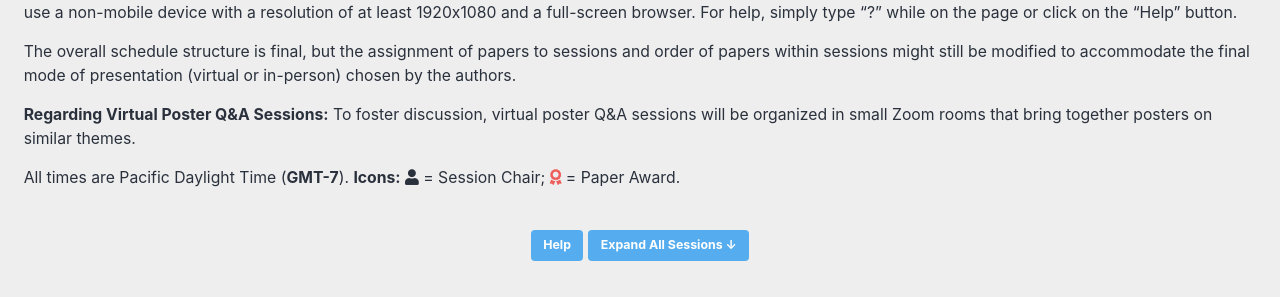
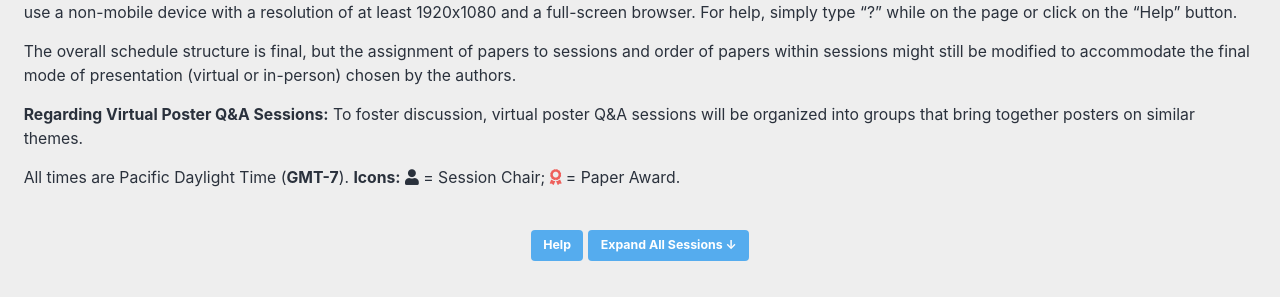
Before and after one commit to naacl-org/naacl-2022-website, a Jekyll site: the page built from _pages/program/schedule.md, in a window 1280 px wide and 900 px high. Shown: the part 161-458 px from the top of the window. Built offline with Jekyll 4.4.1, drawn with Linux system fonts in a browser that asks for light colours; cached includes are drawn as plain includes; comment, search, counter and statistics services are not loaded.

Commit message:
Update text in the schedule about poster sessions

```diff
--- a/_pages/program/schedule.md
+++ b/_pages/program/schedule.md
@@ -18,7 +18,7 @@ The overall schedule structure is final, but the assignment of papers to session
 to accommodate the final mode of presentation (virtual or in-person) chosen by the authors.
 
 **Regarding Virtual Poster Q&A Sessions:**
-To foster discussion, virtual poster Q&A sessions will be organized in small Zoom rooms that bring together posters on similar themes.
+To foster discussion, virtual poster Q&A sessions will be organized into groups that bring together posters on similar themes.
 
 All times are Pacific Daylight Time (<strong>GMT-7</strong>).
 **Icons:** <i class="fa fa-user"></i> = Session Chair; <i class="fa fa-award"></i> = Paper Award.
```
Also changed, not shown: webagenda/frontmatter.md (+1 -1 lines).
